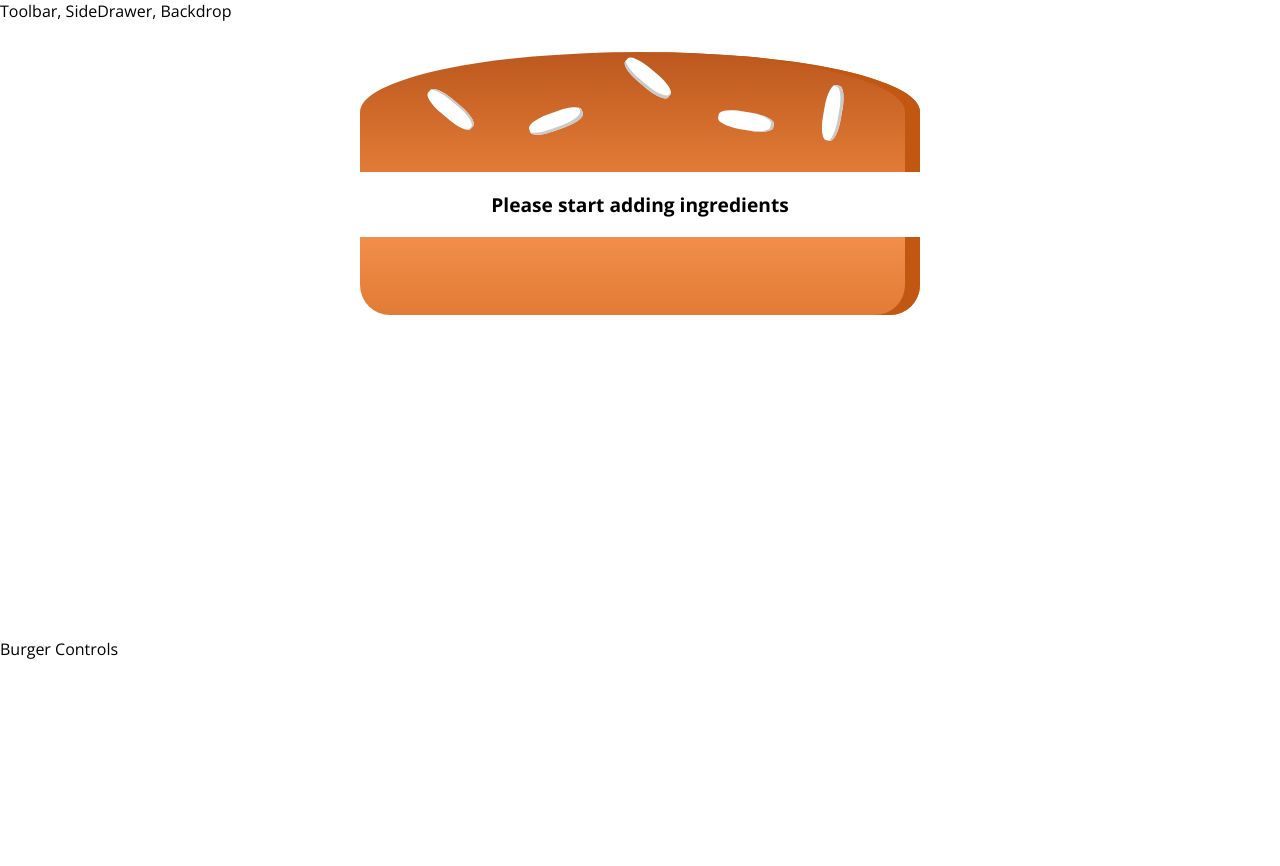
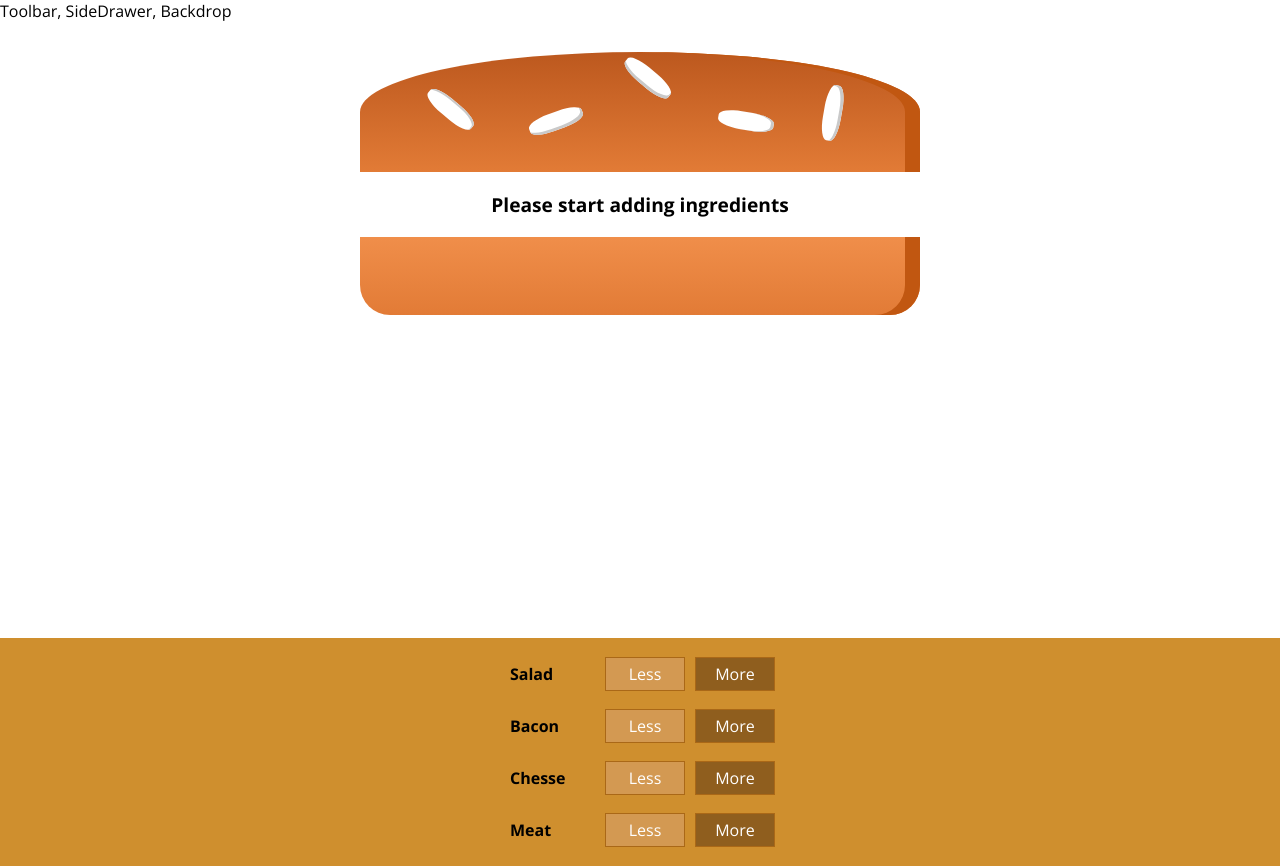
Before and after one commit to TowerGuy2909/reactBurgerBuilder, a React app in the folder reactburgerbuilder/: page / in a window 1280 px wide. Before the commit the page ends 800 px from the top, so only its background shows below. Built offline with nearby package versions, Linux system fonts and the light colour scheme.

Commit message:
component for the funtionality of the buttons built

```diff
--- a/reactburgerbuilder/src/containers/BurgerBuilder/BurgerBuilder.js
+++ b/reactburgerbuilder/src/containers/BurgerBuilder/BurgerBuilder.js
@@ -1,6 +1,15 @@
 import React, { Component } from 'react';
+
 import Aux from '../../higherOrderComponents/Auxillary';
 import Burger from '../../components/Burger/Burger';
+import BuildControls from '../../components/Burger/BuildControls/BuildControls';
+
+const INGREDIENT_PRICES = {
+    salad:  0.5,
+    cheese: 0.4,
+    meat: 1.3,
+    bacon: 0.7
+}
 
 class BurgerBuilder extends Component{
    state = {
@@ -9,14 +18,33 @@
            bacon: 0,
            cheese: 0,
            meat: 0
-       }
+       },
+       totalPrice: 4
+   }
+
+   addIngredientHandler = (type) => {
+       const oldCount = this.state.ingredients[type];
+       const updatedCount = oldCount + 1;
+       const updatedIngredients = {
+        ...this.state.ingredients
+       };
+       updatedIngredients[type] = updatedCount;
+       const priceAddition = INGREDIENT_PRICES[type]
+       const oldPrice = this.state.totalPrice;
+       const newPrice = oldPrice + priceAddition;
+       this.setState({totalPrice: newPrice, ingredients: updatedIngredients});
+   }
+
+   removeIngredientHandler = (type) => {
+
    }
 
     render() {
         return(
             <Aux>
                 <Burger ingredients={this.state.ingredients}/>
-                <div>Burger Controls</div>
+                <BuildControls
+                ingredientAdded={this.addIngredientHandler}/>
             </Aux>
         );
     }
```
